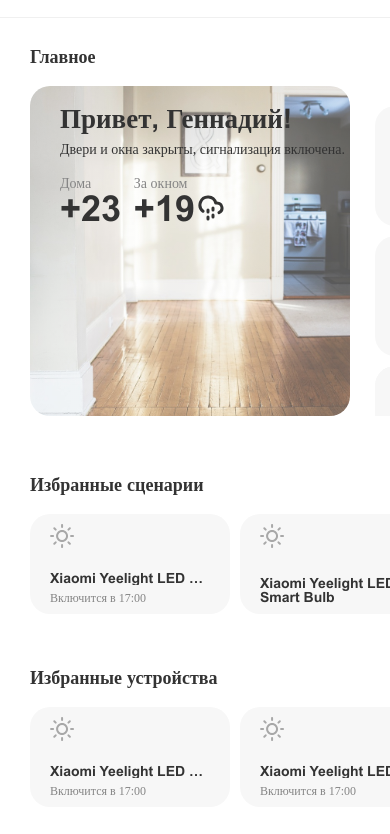
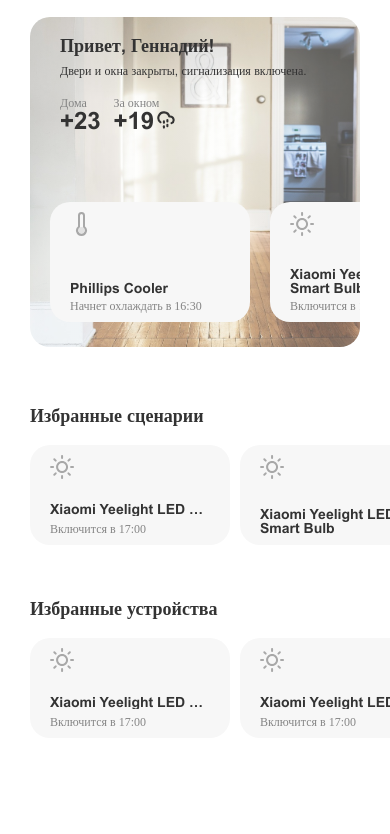
Before and after one commit to magom001/shri, a website: page build/index.html in a window 390 px wide. Shown: the part 52-886 px from the top of the page. Drawn offline with Linux system fonts and the light colour scheme.

Commit message:
added mobile layout for main widget, fixes for Firefox

```diff
--- a/src/js/Dial.js
+++ b/src/js/Dial.js
@@ -131,6 +131,7 @@
   repaintDial() {
     this.calculateMapping();
     this.positionAll();
+    this.prevAngle = this.angle;
   }
 
   hideDial() {
--- a/src/js/app.js
+++ b/src/js/app.js
@@ -171,6 +171,7 @@
   }
   function restorePosition() {
     modalWrapper.removeEventListener("transitionend", restorePosition);
+    radialDialInstance.getCenterCoords();
     modalWrapper.style.cssText = "";
     document.body.classList.add("frozen");
     modalWrapper.classList.remove("ready");
@@ -200,7 +201,8 @@
 rightColumn.addEventListener("scroll", () => {
   const rcRect = rightColumn.getBoundingClientRect();
   const rcFcRect = rightColumnFirstChild.getBoundingClientRect();
-  if (rcRect.top + 20 > rcFcRect.top) {
+
+  if (Math.floor(rcRect.top + 20) > Math.ceil(rcFcRect.top)) {
     scrollIndicator.classList.add("widget-main__scroll-indicator--hidden");
   } else {
     scrollIndicator.classList.remove("widget-main__scroll-indicator--hidden");
--- a/src/scss/_layout.scss
+++ b/src/scss/_layout.scss
@@ -12,21 +12,27 @@
   filter: blur(0px);
   transition: 0.3s -webkit-filter linear;
 
-  &.blurred {
-    filter: blur(2px);
-  }
+  display: flex;
+  flex-flow: column nowrap;
 
   @include phone {
+    display: block;
     min-width: 0rem;
     width: 100vw;
     height: unset;
     margin: 0;
     overflow-x: hidden;
     min-height: 100vh;
+    // padding: 0rem 3rem;
+  }
+
+  &.blurred {
+    filter: blur(2px);
   }
 }
 
 .header {
+  flex-grow: 0;
   padding: 3rem 4rem;
   display: flex;
   align-items: center;
@@ -36,6 +42,7 @@
   @include phone {
     padding: 2rem 3rem;
     justify-content: space-between;
+    border-bottom: none;
   }
 
   &__logo {
@@ -44,6 +51,8 @@
 }
 
 .content {
+  flex-grow: 1;
+
   display: flex;
   flex-flow: row wrap;
   padding: 3rem 3rem;
--- a/src/scss/_mixins.scss
+++ b/src/scss/_mixins.scss
@@ -31,3 +31,9 @@
     @content;
   }
 }
+
+@mixin Firefox {
+  @supports (-moz-appearance: meterbar) {
+    @content;
+  }
+}
--- a/src/scss/components/_modal.scss
+++ b/src/scss/components/_modal.scss
@@ -73,7 +73,7 @@
 
   &__command-bar {
     display: flex;
-    overflow-x: scroll;
+    overflow-x: auto;
     @include phone {
       width: calc(100vw - 7.2rem);
     }
--- a/src/scss/components/_slider.scss
+++ b/src/scss/components/_slider.scss
@@ -10,7 +10,7 @@
   width: 60px;
   height: 60px;
   border-radius: 100%;
-  // margin-top: -2px;
+  background-color: transparent;
   border: 4px solid white;
   box-shadow: 0px 0px 0 4px rgba(#333333, 0.1) inset;
 }
@@ -49,14 +49,6 @@
   }
 }
 
-.test {
-  width: 300px;
-  height: 300px;
-  background-color: grey;
-}
-
-/* *
- * IE */
 .range-slider {
   $width: 100%;
   $height: 60px;
@@ -77,6 +69,9 @@
     user-select: none;
     margin: 0;
     padding: 0;
+    @include Firefox {
+      transform: translateY(125%);
+    }
   }
   input[type="range"]:focus {
     outline: none;
@@ -140,6 +135,7 @@
   &::before {
     left: 20px;
     content: attr(data-range-min);
+    z-index: 1;
   }
   &::after {
     right: 20px;
--- a/src/scss/components/_widget.scss
+++ b/src/scss/components/_widget.scss
@@ -3,6 +3,10 @@
 .widget {
   flex: 0 0 50%;
   width: 50%;
+
+  @include Firefox {
+    flex: 0 0 45%;
+  }
 
   @include phone {
     flex: 1 0 100%;
@@ -90,29 +94,33 @@
 .widget-main {
   margin-right: 1rem;
   margin-bottom: 2rem;
+
+  @include phone {
+    margin-right: 0rem;
+    width: calc(100vw - 6rem);
+  }
+
+  &__container {
+    @include phone {
+      margin-top: -3rem;
+    }
+  }
+
   &__info-wrapper {
     width: 100%;
     min-height: 33rem;
-    // position: relative;
-    // width: 100%;
+  }
 
-    // &::before {
-    //   content: "";
-    //   display: block;
-    //   padding-top: 52%;
-    // }
+  &__header {
+    @include phone {
+      display: none;
+    }
   }
 
   &__info {
     display: flex;
     min-height: 33rem;
-    // position: absolute;
-    // top: 0;
-    // left: 0;
-    // bottom: 0;
-    // right: 0;
-    // background-image: url(../assets/images/interior_1280.jpg),
-    //   linear-gradient(to right, rgba(#000, 0.8) 0%, rgba(#000, 0.8) 100%);
+
     background-image: linear-gradient(
         to right,
         rgba(#fff, 0.25) 0%,
@@ -122,6 +130,10 @@
     background-size: cover, cover;
     background-repeat: no-repeat;
     border-radius: 2rem;
+
+    @include phone {
+      flex-flow: column nowrap;
+    }
   }
 
   &__column {
@@ -145,6 +157,32 @@
       &::-webkit-scrollbar {
         display: none;
       }
+
+      -ms-overflow-style: none;
+
+      @include Firefox {
+        overflow: -moz-scrollbars-none;
+      }
+
+      @include phone {
+        flex-flow: row nowrap;
+        height: 12rem;
+        min-height: 12rem;
+        padding: 0;
+        margin-bottom: 2rem;
+      }
+    }
+  }
+
+  &__action-box {
+    @include phone {
+      margin-bottom: 0;
+      margin-right: 1rem;
+      margin-left: 1rem;
+
+      &:first-child {
+        margin-left: 2rem;
+      }
     }
   }
 
@@ -160,6 +198,7 @@
     pointer-events: none;
     margin-bottom: 0;
     text-align: -webkit-center;
+    text-align: center;
     line-height: 5rem;
 
     opacity: 1;
@@ -169,6 +208,10 @@
     &--hidden {
       opacity: 0;
     }
+
+    @include phone {
+      display: none;
+    }
   }
 
   &__greeting {
@@ -176,6 +219,10 @@
     font-size: 2.7rem;
     font-weight: bolder;
     margin-bottom: 1rem;
+
+    @include phone {
+      font-size: 1.8rem;
+    }
   }
 
   &__status {
@@ -183,6 +230,10 @@
     font-family: Arial-MT;
     font-size: 1.4rem;
     margin-bottom: 2rem;
+
+    @include phone {
+      font-size: 1.2rem;
+    }
   }
 
   &__weather {
@@ -196,6 +247,10 @@
       font-family: ArialMT;
       font-size: 1.4rem;
       color: #858585;
+
+      @include phone {
+        font-size: 1.2rem;
+      }
     }
 
     &-temperature {
@@ -203,11 +258,18 @@
       font-weight: bolder;
       font-size: 3.6rem;
       letter-spacing: 0;
+      @include phone {
+        font-size: 2.4rem;
+      }
     }
 
     &-icon {
       width: 2.6rem;
       height: 2.6rem;
+      @include phone {
+        width: 1.8rem;
+        height: 1.8rem;
+      }
     }
   }
 }
```
Also changed, not shown: build/assets/fonts/Arial-MT.ttf, build/components/index.html, build/css/main.css, build/index.html, build/js/bundle.js, 2 other files.
